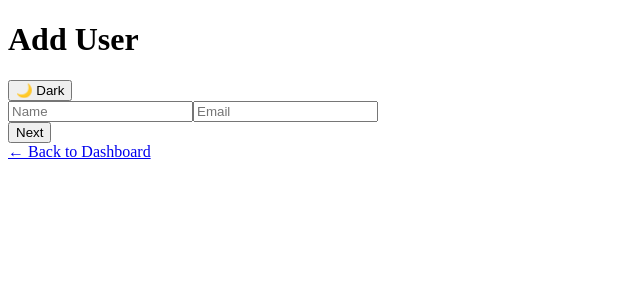
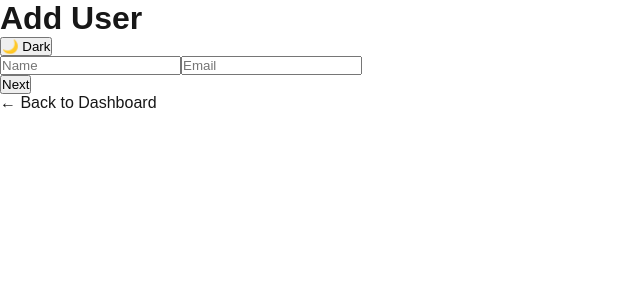
Before and after one commit to Dharanish-2006/Dashboard, a Next.js app: page /dashboard-add in a window 1280 px wide. Shown: the top 300 px of the page, without its empty margins (0-640 px from the left). Built offline with nearby package versions, Linux system fonts and the light colour scheme.

Commit message:
initiated

```diff
--- a/pages/_app.tsx
+++ b/pages/_app.tsx
@@ -1,2 +1,7 @@
-import Link from 'next/link';
-<Link href="/dashboard/add">Add User</Link>
+// pages/_app.tsx
+import '@/styles/globals.css';
+import type { AppProps } from 'next/app';
+
+export default function App({ Component, pageProps }: AppProps) {
+  return <Component {...pageProps} />;
+}
```
Also changed, not shown: noted.txt (added).
